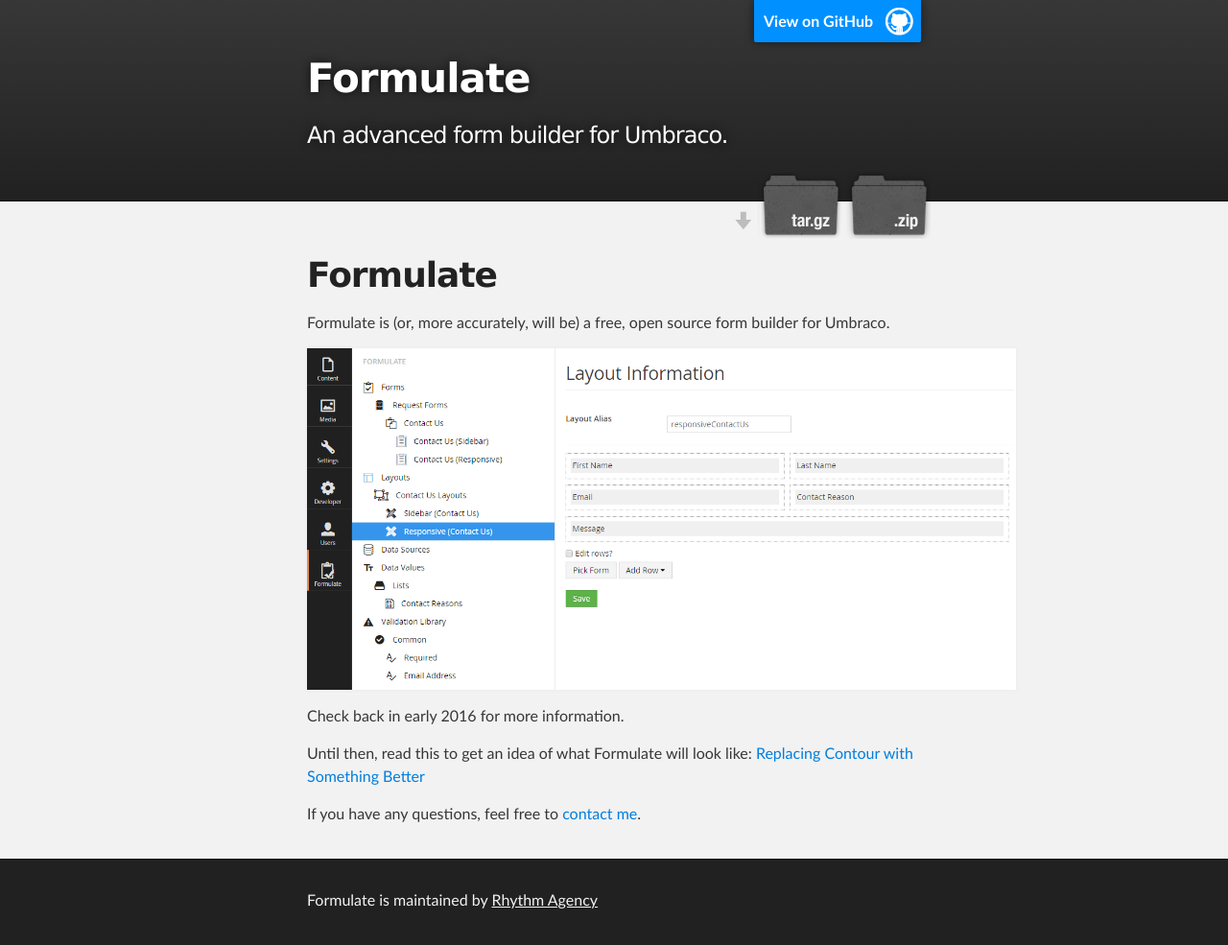
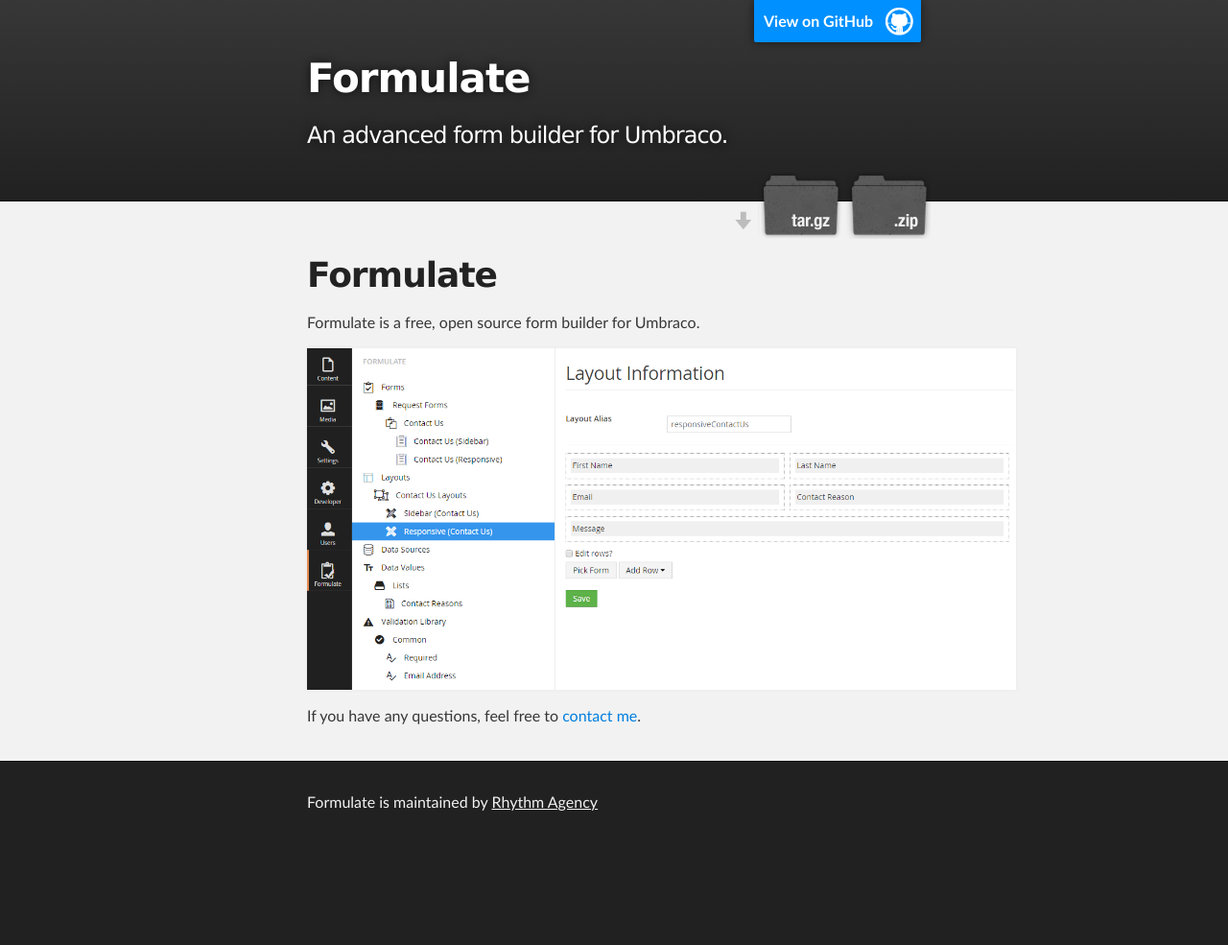
Before and after one commit to rhythmagency/formulate, a Jekyll site: the page built from index.md, in a window 1280 px wide. Shown: the whole page at 96% size. Built offline with Jekyll 4.4.1, drawn with Linux system fonts in a browser that asks for light colours; after the commit the page ends 900 px from its top, so only the background shows below that.

Commit message:
Updated main page to indicate Formulate is ready. Changed title of getting started page.

```diff
--- a/index.md
+++ b/index.md
@@ -4,12 +4,8 @@
 ---
 
 # Formulate
-Formulate is (or, more accurately, will be) a free, open source form builder for Umbraco.
+Formulate is a free, open source form builder for Umbraco.
 
 ![Formulate](/images/formulate.png)
 
-Check back in early 2016 for more information.
-
-Until then, read this to get an idea of what Formulate will look like: [Replacing Contour with Something Better](https://our.umbraco.org/forum/umbraco-7/developing-umbraco-7-packages/69933-replacing-contour-umbraco-forms-with-something-better)
-
 If you have any questions, feel free to [contact me](http://www.nicholaswestby.com/contact/).
```
Also changed, not shown: getting-started.md (+1 -1 lines).
